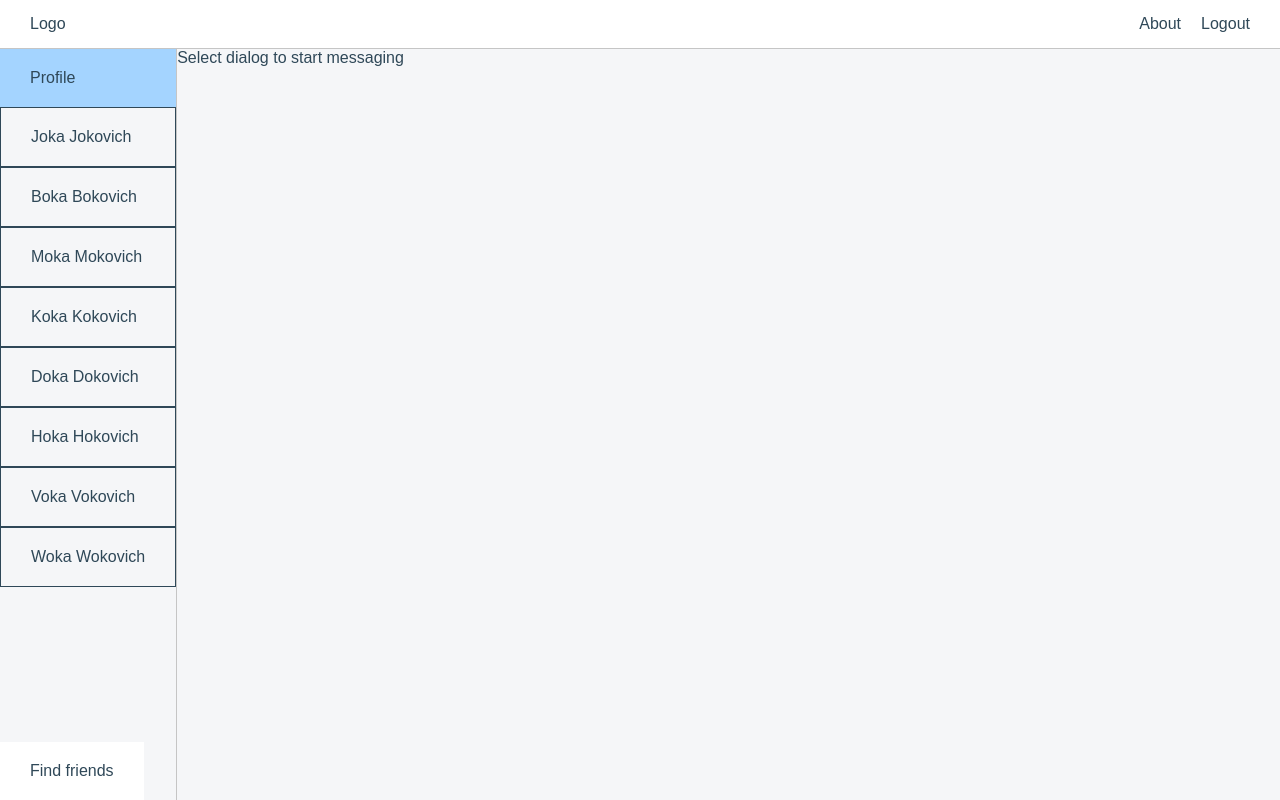
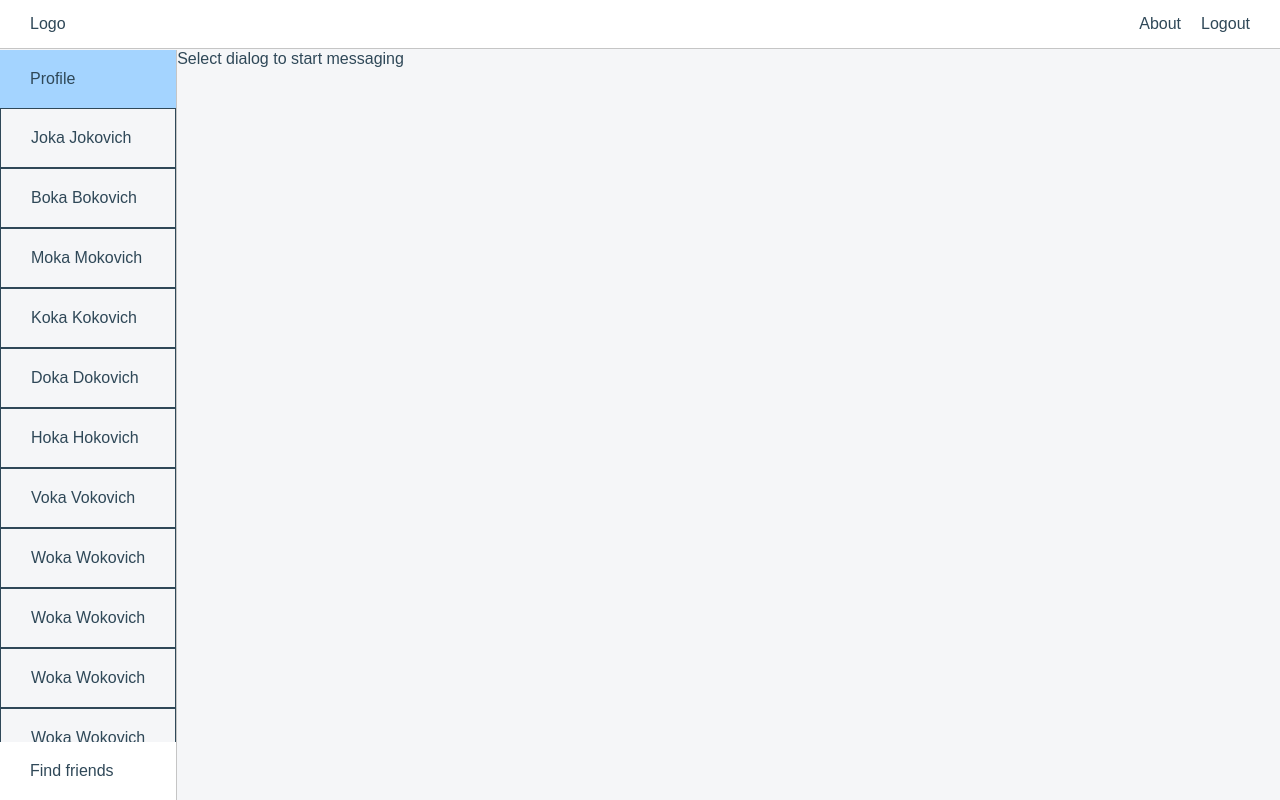
Before and after one commit to flowfordan/react-chat, a React (Create React App) app: page / in a window 1280 px wide. Shown: the top 800 px of the page. Built offline with nearby package versions, Linux system fonts and the light colour scheme.

Commit message:
styles adjusments

```diff
--- a/src/components/App/App.js
+++ b/src/components/App/App.js
@@ -9,18 +9,22 @@ function App() {
   return (
     <div className={styles.wrapper}>
 
-        <Header className={styles.header}/>
+        <div className={styles.header}>
+          <Header />
+        </div>
 
 
 
+        <div className={styles.body}>
         <BrowserRouter>
           <Routes>
-            <Route path='/start' element={<div className={styles.body}>Start page</div>}/>
-            <Route path='/login' element={<AuthPage className={styles.body}/>} />
-            <Route path='/signup' element={<AuthPage className={styles.body}/>} />
-            <Route path='/*' element={<HomePage className={styles.body}/>} />
+            <Route path='/start' element={<div>Start page</div>}/>
+            <Route path='/login' element={<AuthPage />} />
+            <Route path='/signup' element={<AuthPage />} />
+            <Route path='/*' element={<HomePage />} />
           </Routes>
         </BrowserRouter>
+        </div>
 
 
     </div>
--- a/src/components/App/App.module.css
+++ b/src/components/App/App.module.css
@@ -1,17 +1,17 @@
 .wrapper {
-    display: grid;
-    grid-template-rows: auto 1fr;
-    grid-template-columns: auto;
-    grid-template-areas:
-    "header"
-    "body";
+    display: block;
     min-height: 100vh;
 }
 
 .header {
-    grid-area: header;
+
+    position: fixed;
+    top: 0;
+    min-width: 100%;
+
 }
 
 .body {
-    grid-area: body;
+    margin-top: 50px;
+
 }
--- a/src/components/ContactsList/ContactsList.js
+++ b/src/components/ContactsList/ContactsList.js
@@ -13,6 +13,14 @@ const ContactsList = () => {
         {id: 6, name: 'Hoka', surname: 'Hokovich', profileImg: ''},
         {id: 7, name: 'Voka', surname: 'Vokovich', profileImg: ''},
         {id: 8, name: 'Woka', surname: 'Wokovich', profileImg: ''},
+        {id: 9, name: 'Woka', surname: 'Wokovich', profileImg: ''},
+        {id: 10, name: 'Woka', surname: 'Wokovich', profileImg: ''},
+        {id: 11, name: 'Woka', surname: 'Wokovich', profileImg: ''},
+        {id: 12, name: 'Woka', surname: 'Wokovich', profileImg: ''},
+        {id: 13, name: 'Woka', surname: 'Wokovich', profileImg: ''},
+        {id: 14, name: 'Woka', surname: 'Wokovich', profileImg: ''},
+        {id: 15, name: 'Woka', surname: 'Wokovich', profileImg: ''},
+        {id: 16, name: 'Woka', surname: 'Wokovich', profileImg: ''},
     ]
 
     const contactList = contacts.map((contact) => {
--- a/src/components/Header/Header.module.css
+++ b/src/components/Header/Header.module.css
@@ -7,6 +7,7 @@
     column-gap: 20px;
     padding: 15px 30px;
     border-bottom: 1px solid var(--grey-main);
+
 }
 
 .logo {
--- a/src/components/pages/HomePage/HomePage.module.css
+++ b/src/components/pages/HomePage/HomePage.module.css
@@ -1,6 +1,5 @@
 .layout {
     display: grid;
-
     grid-template-areas:
     "sidebar desk";
     grid-template-columns: auto 1fr;
@@ -10,9 +9,8 @@
     grid-area: sidebar;
     border-right: 1px solid var(--grey-main);
     display: block;
+}
 
-
-}
 
 .desk {
     grid-area: desk;
@@ -20,18 +18,19 @@
 
 
 .contacts {
-
     overflow: scroll;
     grid-area: contacts;
 }
 
 .profile {
+    position: sticky;
+    top: 0;
     grid-area: profile;
 
 }
 
 .search {
-    position: fixed;
+    position: sticky;
     bottom: 0;
     padding: 20px 30px;
     background-color: var(--white);
```
